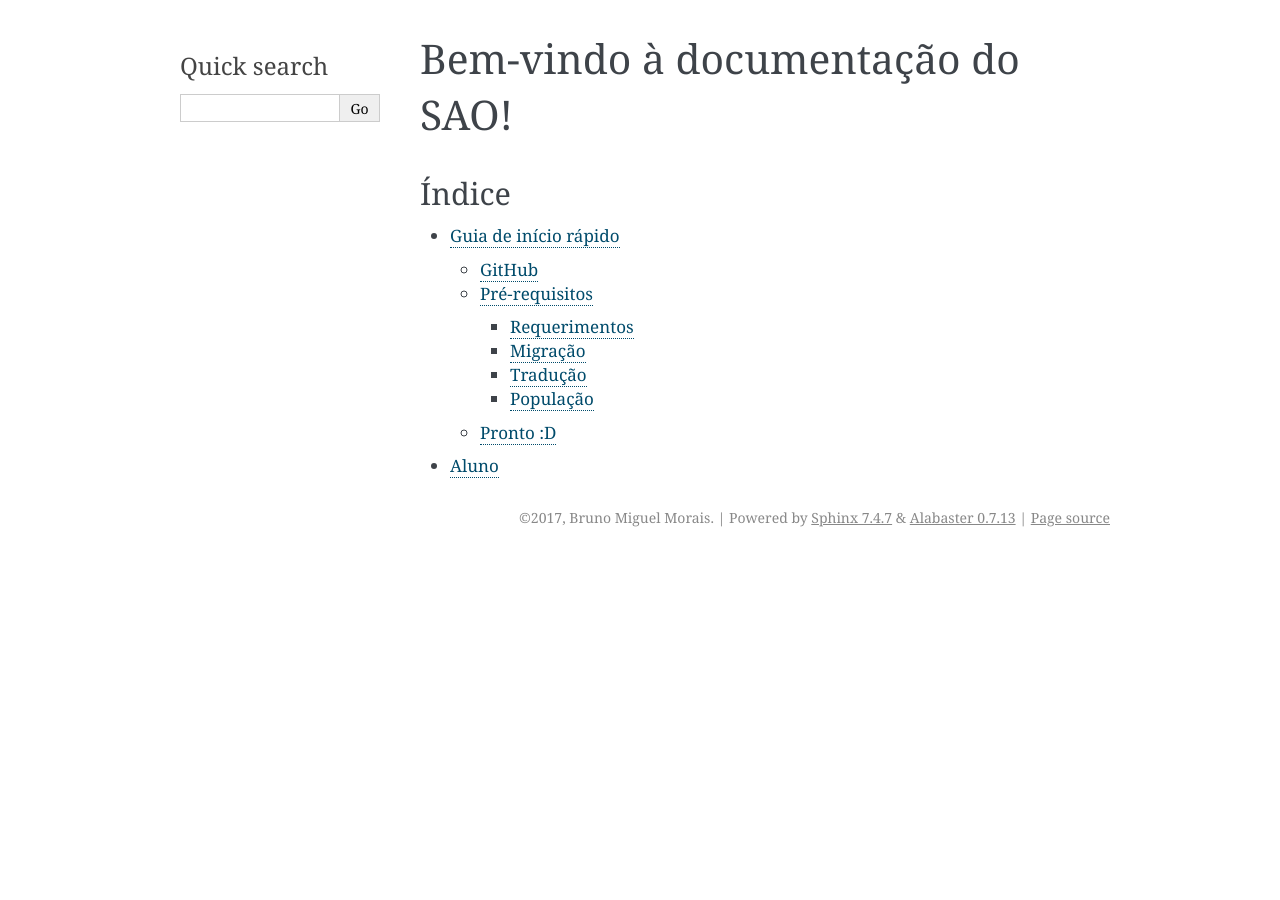
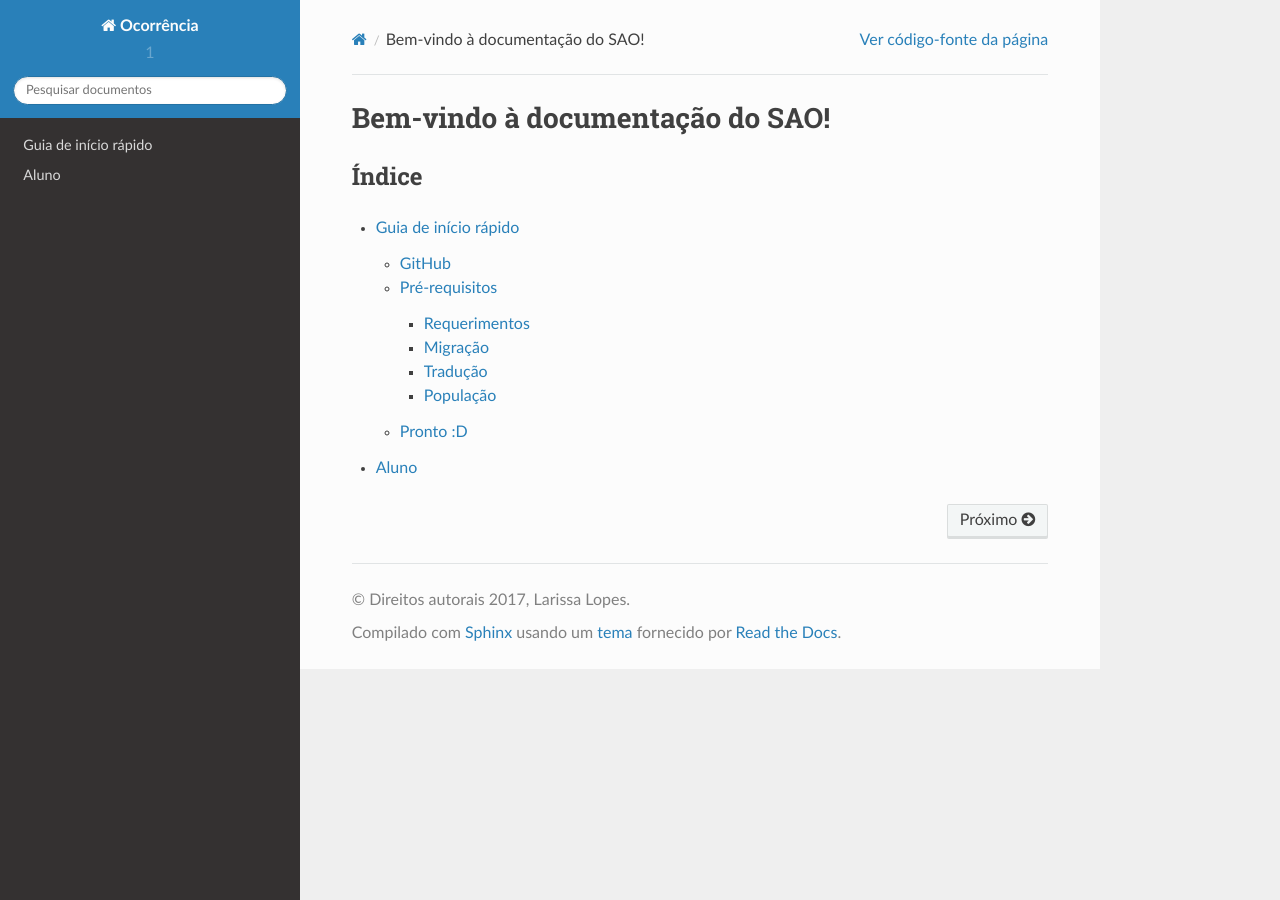
Before and after one commit to bmorais21/sao, a Sphinx documentation site: the page built from docs/index.rst, in a window 1280 px wide. Built offline with Sphinx 7.4.7 and the Read the Docs theme 2.0.0, drawn with Linux system fonts in a browser that asks for light colours; formulas are drawn with MathJax 3.

Commit message:
update sphinx

```diff
--- a/docs/conf.py
+++ b/docs/conf.py
@@ -1,7 +1,7 @@
 # -*- coding: utf-8 -*-
 #
-# SAO documentation build configuration file, created by
-# sphinx-quickstart on Mon Oct 30 14:07:20 2017.
+# Ocorrência documentation build configuration file, created by
+# sphinx-quickstart on Fri Oct 13 22:05:27 2017.
 #
 # This file is execfile()d with the current directory set to its
 # containing dir.
@@ -16,6 +16,21 @@
 # add these directories to sys.path here. If the directory is relative to the
 # documentation root, use os.path.abspath to make it absolute, like shown here.
 #
+# import os
+# import sys
+# sys.path.insert(0, os.path.abspath('.'))
+
+
+# -- General configuration ------------------------------------------------
+
+# If your documentation needs a minimal Sphinx version, state it here.
+#
+# needs_sphinx = '1.0'
+
+# Add any Sphinx extension module names here, as strings. They can be
+# extensions coming with Sphinx (named 'sphinx.ext.*') or your custom
+# ones.
+
 import os, sys
 from os import path
 
@@ -23,7 +38,7 @@ import django
 
 sys.path.append(os.path.abspath('.'))
 sys.path.append(os.path.abspath('..'))
-# sys.path.append(os.path.abspath('../../lib/python2.7/site-packages/'))
+sys.path.append(os.path.abspath('../../lib/python2.7/site-packages/'))
 os.environ.setdefault("DJANGO_SETTINGS_MODULE", "sao.settings")
 django.setup()
 package_dir = path.abspath(path.dirname(__file__))
@@ -43,6 +58,7 @@ extensions = ['sphinx.ext.autodoc',
               'sphinx.ext.imgmath',
               'sphinx.ext.githubpages']
 
+
 # Add any paths that contain templates here, relative to this directory.
 templates_path = ['_templates']
 
@@ -56,25 +72,25 @@ source_suffix = '.rst'
 master_doc = 'index'
 
 # General information about the project.
-project = u'SAO'
-copyright = u'2017, Bruno Miguel Morais'
-author = u'Bruno Miguel Morais'
+project = u'Ocorrência'
+copyright = u'2017, Larissa Lopes'
+author = u'Larissa Lopes'
 
 # The version info for the project you're documenting, acts as replacement for
 # |version| and |release|, also used in various other places throughout the
 # built documents.
 #
 # The short X.Y version.
-version = u'1.9'
+version = u'1'
 # The full version, including alpha/beta/rc tags.
-release = u'1.9'
+release = u'2'
 
 # The language for content autogenerated by Sphinx. Refer to documentation
 # for a list of supported languages.
 #
 # This is also used if you do content translation via gettext catalogs.
 # Usually you set "language" from the command line for these cases.
-language = 'pt-br'
+language = 'pt_BR'
 
 # List of patterns, relative to source directory, that match files and
 # directories to ignore when looking for source files.
@@ -93,7 +109,7 @@ todo_include_todos = False
 # The theme to use for HTML and HTML Help pages.  See the documentation for
 # a list of builtin themes.
 #
-html_theme = 'alabaster'
+html_theme = "sphinx_rtd_theme"
 
 # Theme options are theme-specific and customize the look and feel of a theme
 # further.  For a list of options available for each theme, see the
@@ -113,8 +129,11 @@ html_static_path = ['_static']
 # refs: http://alabaster.readthedocs.io/en/latest/installation.html#sidebars
 html_sidebars = {
     '**': [
+        'about.html',
+        'navigation.html',
         'relations.html',  # needs 'show_related': True theme option to display
         'searchbox.html',
+        'donate.html',
     ]
 }
 
@@ -122,7 +141,7 @@ html_sidebars = {
 # -- Options for HTMLHelp output ------------------------------------------
 
 # Output file base name for HTML help builder.
-htmlhelp_basename = 'SAOdoc'
+htmlhelp_basename = 'Ocorrnciadoc'
 
 
 # -- Options for LaTeX output ---------------------------------------------
@@ -149,8 +168,8 @@ latex_elements = {
 # (source start file, target name, title,
 #  author, documentclass [howto, manual, or own class]).
 latex_documents = [
-    (master_doc, 'SAO.tex', u'SAO Documentation',
-     u'Bruno Miguel Morais', 'manual'),
+    (master_doc, 'Ocorrncia.tex', u'Documentação Projeto Ocorrência',
+     u'Larissa Lopes', 'manual'),
 ]
 
 
@@ -159,7 +178,7 @@ latex_documents = [
 # One entry per manual page. List of tuples
 # (source start file, name, description, authors, manual section).
 man_pages = [
-    (master_doc, 'sao', u'SAO Documentation',
+    (master_doc, 'ocorrncia', u'Documentação Projeto Ocorrência',
      [author], 1)
 ]
 
@@ -170,7 +189,17 @@ man_pages = [
 # (source start file, target name, title, author,
 #  dir menu entry, description, category)
 texinfo_documents = [
-    (master_doc, 'SAO', u'SAO Documentation',
-     author, 'SAO', 'One line description of project.',
+    (master_doc, 'Ocorrncia', u'Documentação Projeto Ocorrência',
+     author, 'Ocorrncia', 'One line description of project.',
      'Miscellaneous'),
 ]
+
+autodoc_member_order = 'bysource'
+autodoc_default_flags = ['members']
+autosummary_generate = True
+intersphinx_mapping = {
+    'python': ('http://python.readthedocs.org/en/v2.7.2/', None),
+    'django': ('http://docs.djangoproject.com/en/1.8/', 'https://docs.djangoproject.com/en/1.8/_objects/'),
+    'sphinx': ('http://sphinx.readthedocs.org/en/latest/', None),
+}
+locale_dirs = ['../../lib/python2.7/site-packages/django/conf/locale/']
--- a/requiriments.txt
+++ b/requiriments.txt
@@ -1,3 +1,4 @@
 Django==1.10
 django-modeltranslation==0.12.1
 sphinx
+sphinx_rtd_theme
```
